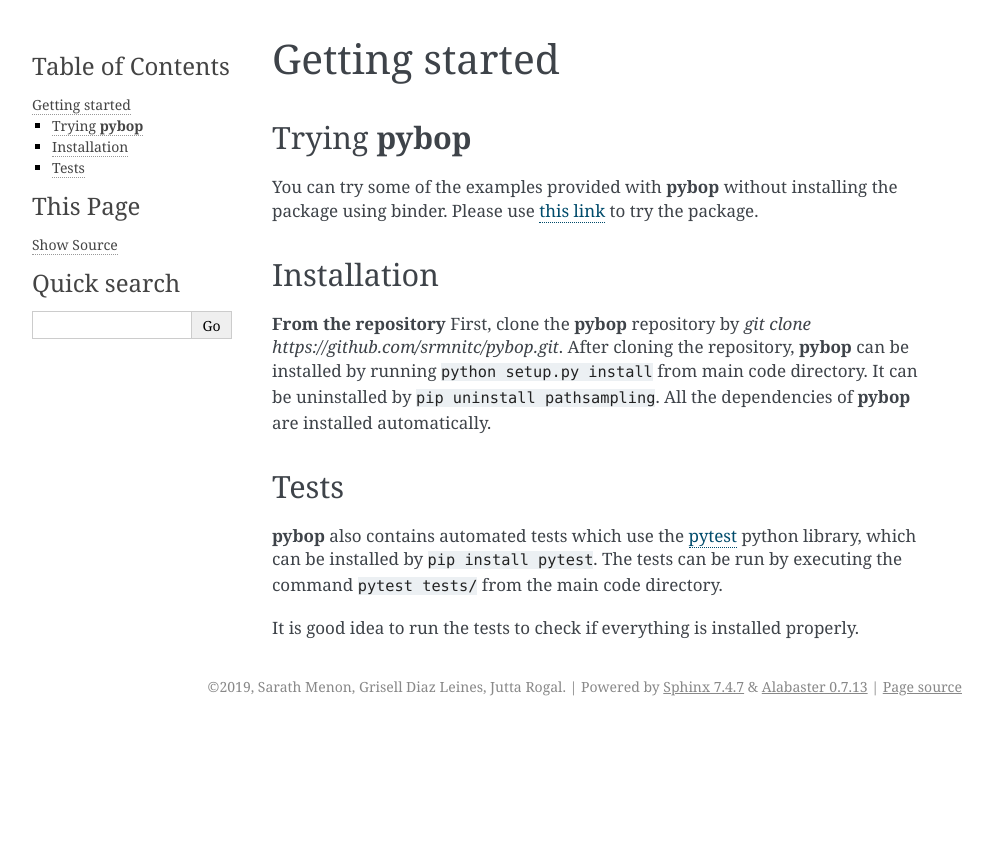
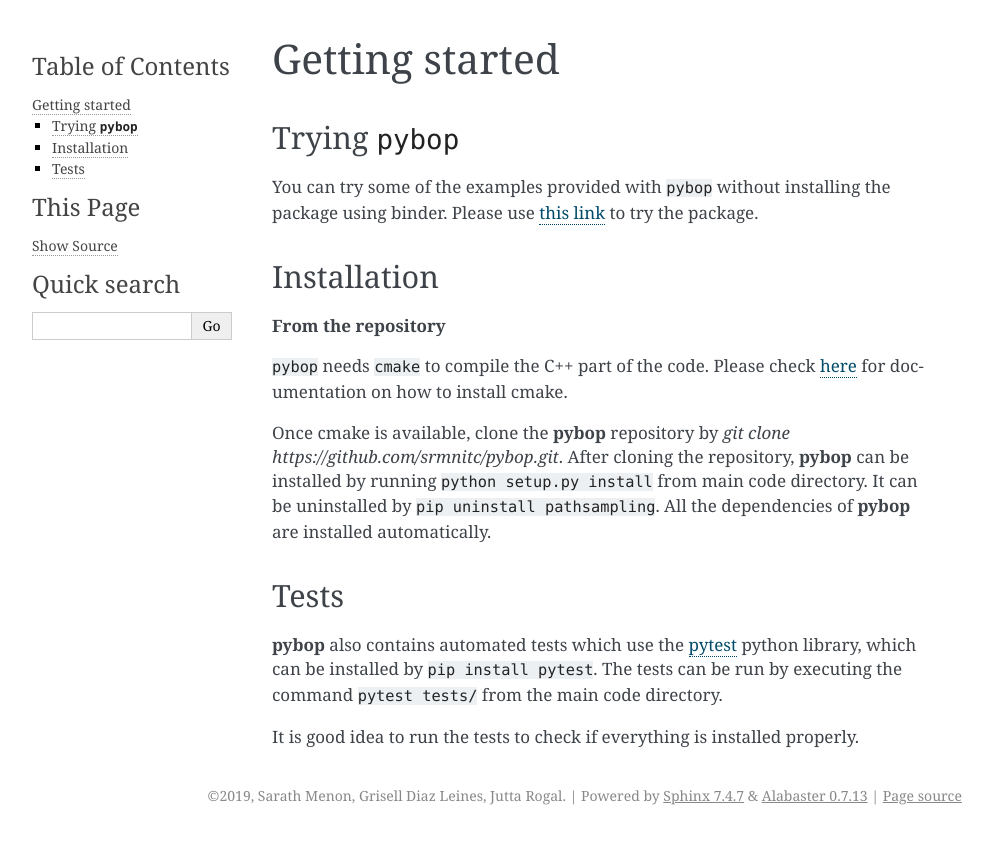
Before and after one commit to pyscal/pyscal, a Sphinx documentation site: the page built from docs/source/gettingstarted.rst, in a window 1280 px wide. Shown: the top 844 px of the page, without its empty margins (148-1141 px from the left). Built offline with Sphinx 7.4.7, drawn with Linux system fonts in a browser that asks for light colours; pages that are not in the unit, such as notebooks, are missing from menus.

Commit message:
minor modification to getting started

```diff
--- a/docs/source/gettingstarted.rst
+++ b/docs/source/gettingstarted.rst
@@ -1,15 +1,18 @@
 Getting started
 ===============
 
-Trying **pybop**
+Trying ``pybop``
 ----------------
-You can try some of the examples provided with **pybop** without installing the package using binder. Please use `this link <https://mybinder.org/v2/gh/srmnitc/pybop/master?filepath=examples%2F>`_ to try the package.
+You can try some of the examples provided with ``pybop`` without installing the package using binder. Please use `this link <https://mybinder.org/v2/gh/srmnitc/pybop/master?filepath=examples%2F>`_ to try the package.
 
 Installation
 ------------
 
 **From the repository**
-First, clone the **pybop** repository by `git clone https://github.com/srmnitc/pybop.git`.
+
+``pybop`` needs ``cmake`` to compile the C++ part of the code. Please check `here <https://cmake.org/install/>`_ for documentation on how to install cmake.
+
+Once cmake is available, clone the **pybop** repository by `git clone https://github.com/srmnitc/pybop.git`.
 After cloning the repository, **pybop** can be installed by running ``python setup.py install`` from main code directory. It can be uninstalled by ``pip uninstall pathsampling``. All the dependencies of **pybop** are installed automatically.
 
 Tests
```
